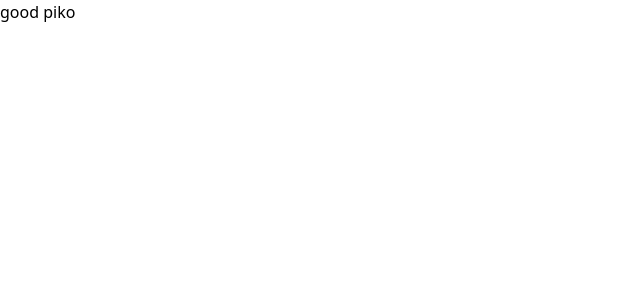
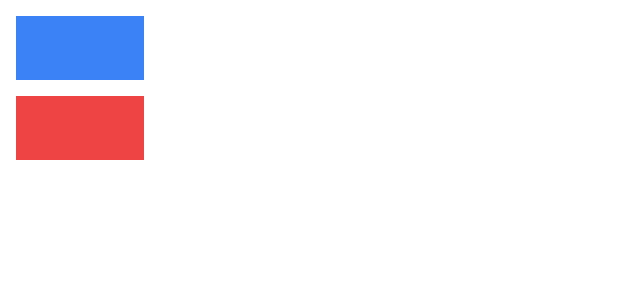
Before and after one commit to yvespollah/React-Todo-List, a React (Vite) app: page / in a window 1280 px wide. Shown: the top 300 px of the page, without its empty margins (0-640 px from the left). Built offline with nearby package versions, Linux system fonts and the light colour scheme.

Commit message:
ajout des classe et props dans les component

```diff
--- a/src/App.jsx
+++ b/src/App.jsx
@@ -3,12 +3,27 @@ import reactLogo from './assets/react.svg'
 import viteLogo from '/vite.svg'
 // import './App.css'
 
-function App() {
+export default function App() {
   return (
     <>
-      <p>good piko</p>
+    <div className='p-4 flex flex-col gap-4'>
+      <Lago color="blue"/>
+      <Lago color="red"/>
+      </div>
     </>
-  )
+  );
 }
 
-export default App
+function Lago(props) {
+  let classes = "h-16 w-32";
+
+  if (props.color === "blue") {
+    classes += " bg-blue-500";
+  }
+
+  if (props.color === "red") {
+    classes += " bg-red-500";
+  }
+
+  return <div className={classes}></div>;
+}
```
